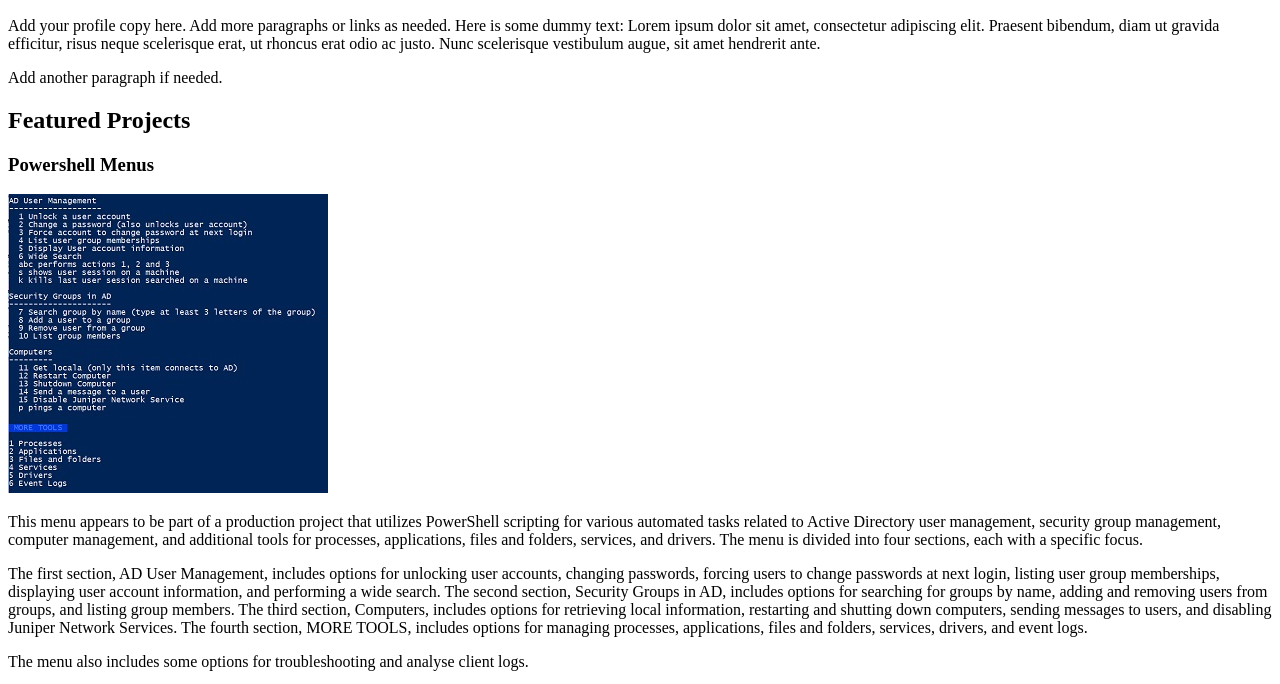
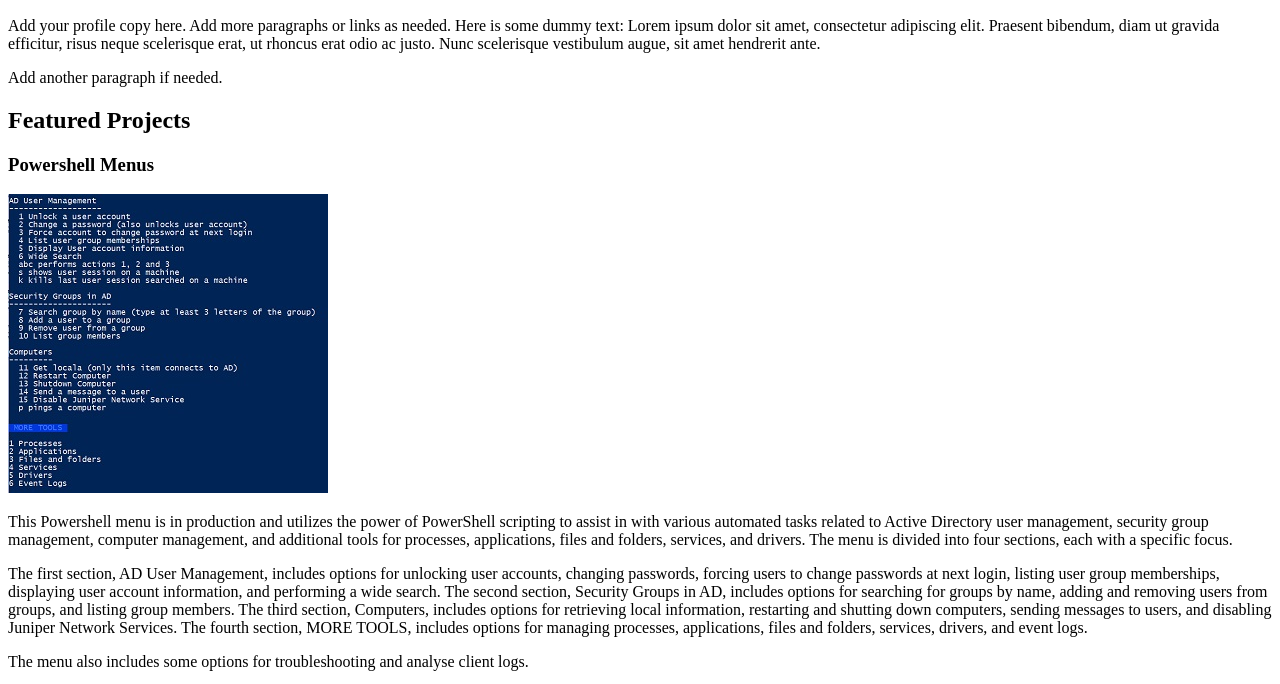
Before and after one commit to alenovelli82/alenovelli82.github.io, a plain HTML site: page index.html in a window 1280 px wide. Shown: the part 110-794 px from the top of the page. Drawn offline with Linux system fonts and the light colour scheme.

Commit message:
Update index.html

```diff
--- a/index.html
+++ b/index.html
@@ -24,7 +24,7 @@
         <section>
           <h3>Powershell Menus</h3>
           <img src="placeholder images/powershell_Project.jpg" alt="Powershell Menu Production Project">
-          <p>This menu appears to be part of a production project that utilizes PowerShell scripting for various automated tasks related to Active Directory user management, security group management, computer management, and additional tools for processes, applications, files and folders, services, and drivers. The menu is divided into four sections, each with a specific focus. </p>
+          <p>This Powershell menu is in production and utilizes the power of PowerShell scripting to assist in with various automated tasks related to Active Directory user management, security group management, computer management, and additional tools for processes, applications, files and folders, services, and drivers. The menu is divided into four sections, each with a specific focus. </p>
           <p>The first section, AD User Management, includes options for unlocking user accounts, changing passwords, forcing users to change passwords at next login, listing user group memberships, displaying user account information, and performing a wide search. The second section, Security Groups in AD, includes options for searching for groups by name, adding and removing users from groups, and listing group members. The third section, Computers, includes options for retrieving local information, restarting and shutting down computers, sending messages to users, and disabling Juniper Network Services. The fourth section, MORE TOOLS, includes options for managing processes, applications, files and folders, services, drivers, and event logs.</p>
           <p>The menu also includes some options for troubleshooting and analyse client logs.</p>
           <a href="#" target="_blank">View project / case study</a>
```
